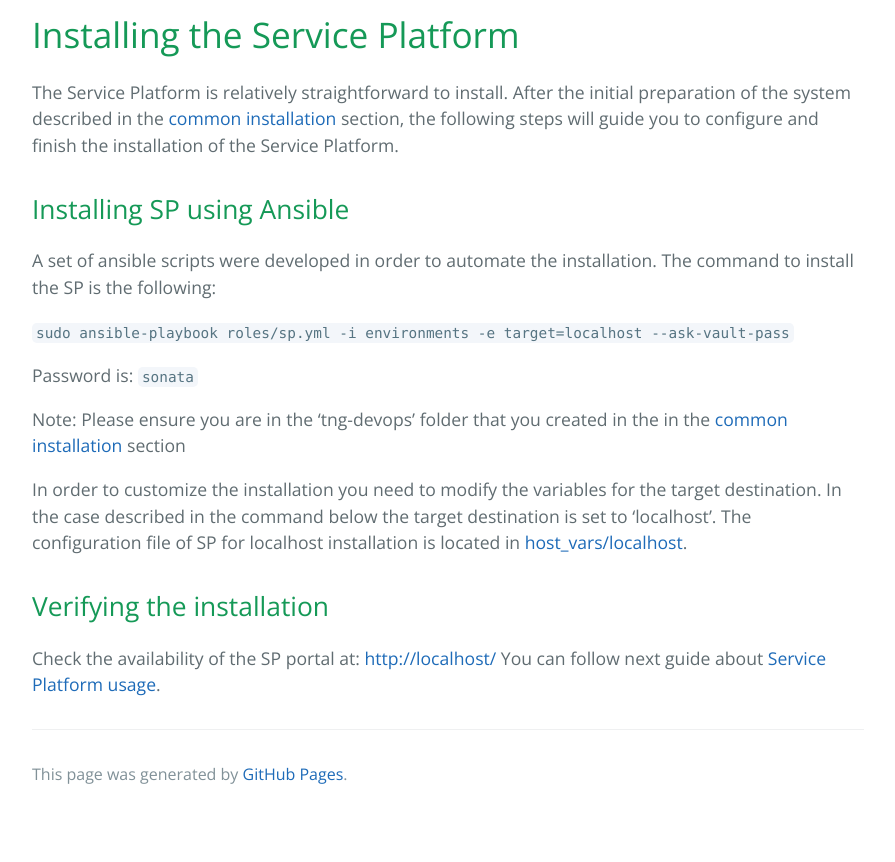
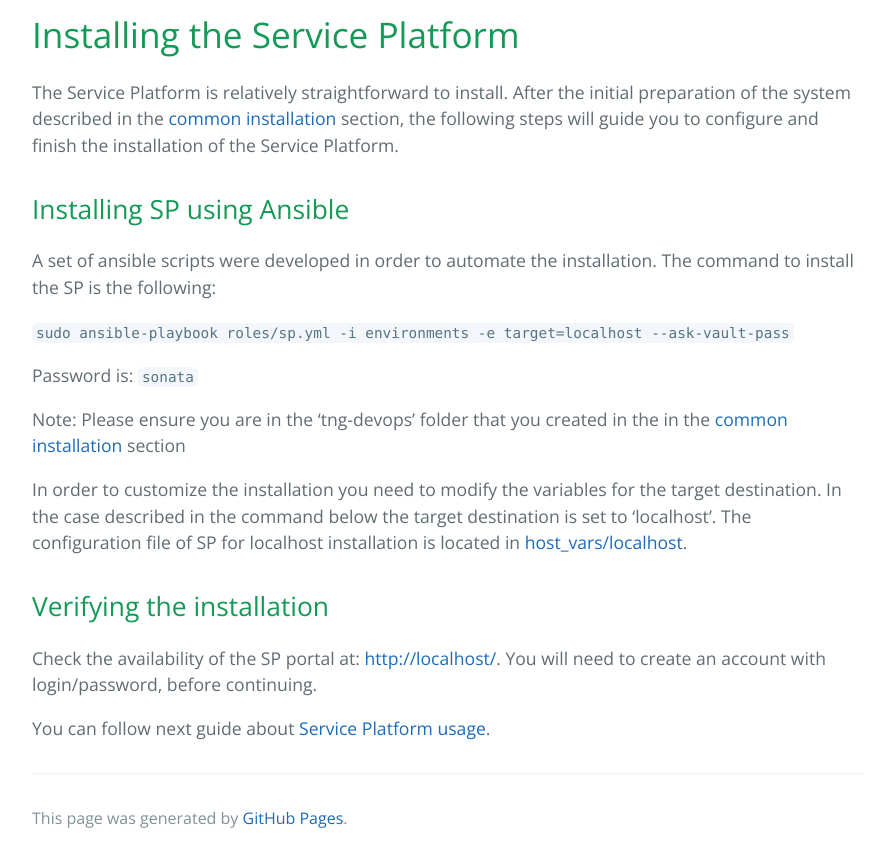
Before and after one commit to sonata-nfv/sonata-nfv.github.io, a Jekyll site: the page built from sp-installation.md, in a window 1280 px wide, cut to the strip 362-1224 px from the top of the page. Shown: the whole strip, without its empty margins (192-1087 px from the left). Built offline with Jekyll 4.4.1, drawn with Linux system fonts in a browser that asks for light colours; our own code applies the rules of GitHub Pages for plain Markdown files; before the commit the page ends 1180 px from its top, so only the background shows below that.

Commit message:
Update sp-installation.md

```diff
--- a/sp-installation.md
+++ b/sp-installation.md
@@ -19,5 +19,6 @@ In order to customize the installation you need to modify the variables for the
 
 ## Verifying the installation
 
-Check the availability of the SP portal at: [http://localhost/](https://localhost/)
+Check the availability of the SP portal at: [http://localhost/](https://localhost/). You will need to create an account with login/password, before continuing.
+
 You can follow next guide about [Service Platform usage](sp.md).
```
